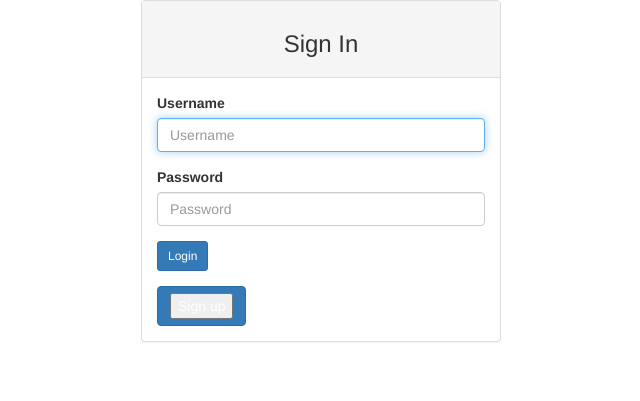
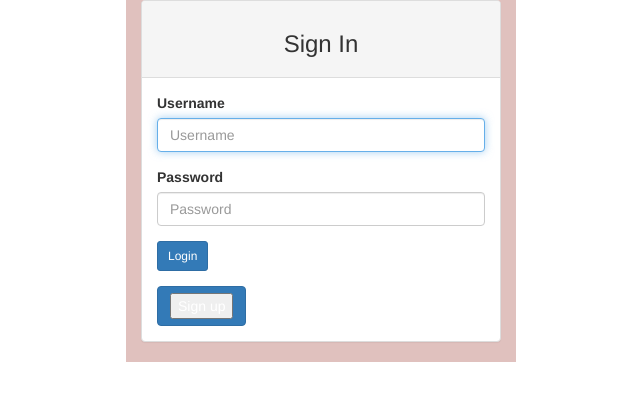
Before and after one commit to Saitore973/Awards_hub, a Django app: page /accounts/login/ in a window 1280 px wide. Shown: the top 401 px of the page, without its empty margins (319-959 px from the left). Run offline with Django 4.2, Linux system fonts and the light colour scheme; some libraries are stand-ins or nearby versions.

Commit message:
add background

```diff
--- a/base/templates/registration/login.html
+++ b/base/templates/registration/login.html
@@ -1,11 +1,16 @@
 {%extends "django_registration/base.html"%}
 {% load bootstrap3 %}
 {% block content %}
+<style>
+  .bod {
+    background-color: rgb(224, 193, 190);
+  }
+</style>
 <div class="container">
   <div class="row">
     <!-- Empty div -->
     <div class="col-md-4"></div>
-    <div class="col-md-4">
+    <div class="col-md-4 bod">
       {% if form.errors %}
         <p> Password or Username is incorrect </p>
       {% endif %}
```
Also changed, not shown: static/images/award.jpg (added), 1 other file.
